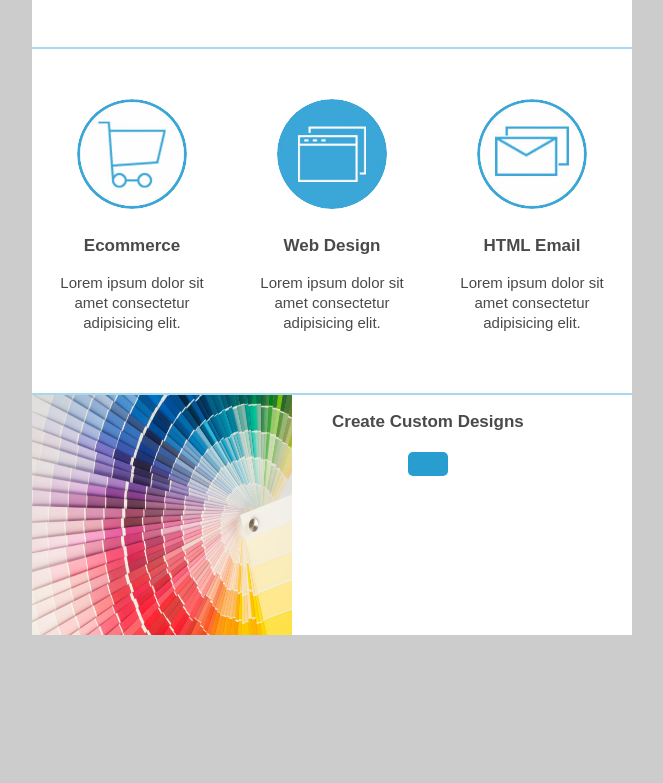
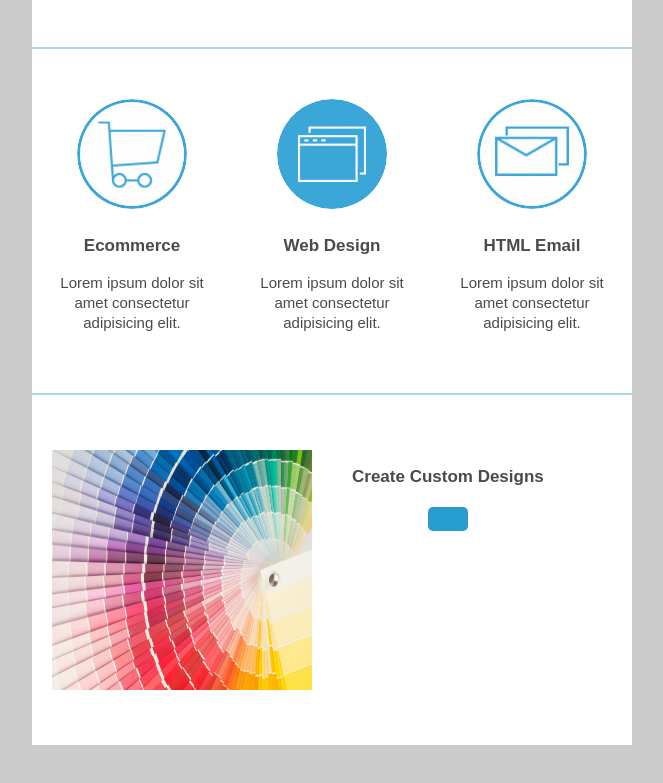
Before and after one commit to itsmeZoha/Email-Template-Design-1, a plain HTML site: page index.html in a window 1280 px wide. Shown: the part 645-1428 px from the top of the page, without its empty margins (308-971 px from the left). Before the commit the page ends 1340 px from the top, so only its background shows below. Drawn offline with Linux system fonts and the light colour scheme.

Commit message:
Update index.html

```diff
--- a/index.html
+++ b/index.html
@@ -70,6 +70,12 @@
       .three-coloumns .content {
         font-size: 15px;
         line-height: 20px;
+      }
+      .two-columns.last {
+        padding: 35px 0;
+      }
+      .two-columns .padding {
+        padding: 20px;
       }
 
     </style>
```
